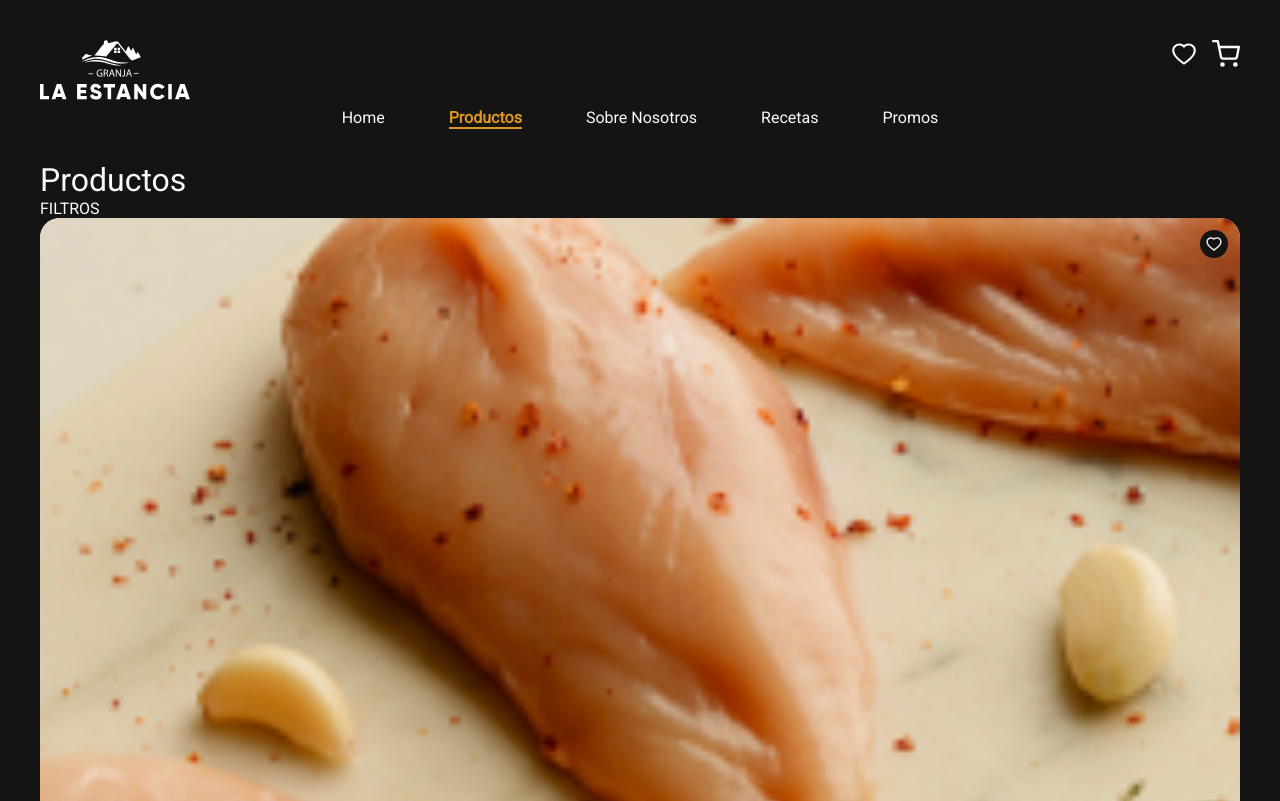
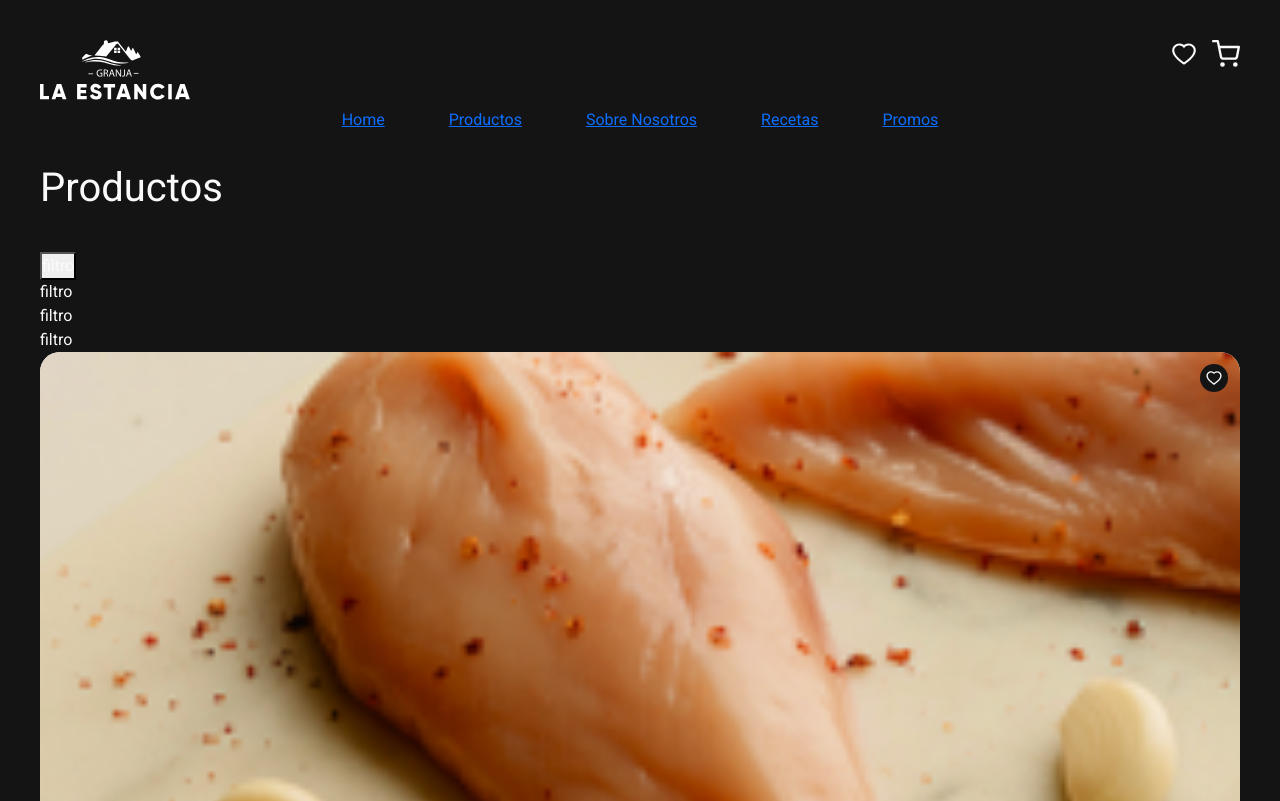
Before and after one commit to JoanMutti/la-estancia, a React (Vite) app: page /productos in a window 1280 px wide. Shown: the top 801 px of the page. Built offline with nearby package versions, Linux system fonts and the light colour scheme.

Commit message:
primer paso navbar productos, bootstrap

```diff
--- a/index.html
+++ b/index.html
@@ -9,5 +9,10 @@
   <body>
     <div id="root"></div>
     <script type="module" src="/src/main.jsx"></script>
+
+    <script src="https://cdn.jsdelivr.net/npm/@popperjs/core@2.10.2/dist/umd/popper.min.js" integrity="sha384-7+zCNj/IqJ95wo16oMtfsKbZ9ccEh31eOz1HGyDuCQ6wgnyJNSYdrPa03rtR1zdB" crossorigin="anonymous"></script>
+    <script src="https://cdn.jsdelivr.net/npm/bootstrap@5.1.3/dist/js/bootstrap.min.js" integrity="sha384-QJHtvGhmr9XOIpI6YVutG+2QOK9T+ZnN4kzFN1RtK3zEFEIsxhlmWl5/YESvpZ13" crossorigin="anonymous"></script>
+
+
   </body>
 </html>
--- a/package.json
+++ b/package.json
@@ -8,6 +8,7 @@
     "preview": "vite preview"
   },
   "dependencies": {
+    "bootstrap": "^5.1.3",
     "react": "^17.0.2",
     "react-dom": "^17.0.2",
     "react-icons": "^4.3.1",
--- a/src/App.css
+++ b/src/App.css
@@ -36,8 +36,8 @@
 .header-up-icon{
   cursor: pointer;
 }
-
-.active{
+/* Modifico el nombre de esta clase para que no se repita con Bootstrapt */
+.active1{
   color: rgba(219, 149, 32, 1);
   font-weight: 700;
   border-bottom: 2px solid rgba(219, 149, 32, 1);
--- a/src/App.jsx
+++ b/src/App.jsx
@@ -3,6 +3,7 @@ import './App.css'
 import Home from './pages/Home'
 import ProductsPage from './pages/ProductsPage'
 import OffersPage from './pages/OffersPage'
+import "bootstrap/dist/css/bootstrap.min.css";
 
 function App() {
   return (
--- a/src/assets/offersData.js
+++ b/src/assets/offersData.js
@@ -5,11 +5,11 @@ import soja from '../soja.png'
 import tapa from '../tapa.png'
 
 const offersData = [
-    {img: pechugas, name: 'Pechuga de Pollo', price: 600, offer: '1 Kilo', id: 'iddeprueba', stock: 60, description: 'Lorem ipsum dolor sit amet...', inOffer: true, type: "vegetariano"},
-    {img: soja, name: 'Milanesas de soja', price: 299, offer: '1 Kilo', id: 'iddeprueba2', stock: 40, description: 'Lorem ipsum dolor sit amet...', inOffer: true, type: "vegetariano"},
-    {img: tapa, name: 'Tapa de asado', price: 790, offer: '1 Kilo', id: 'iddeprueba3', stock: 20, description: 'Lorem ipsum dolor sit amet...', inOffer: true, type: "vegetariano"},
-    {img: alitas, name: 'Alitas de Pollo', price: 200, offer: '2 Kilos', id: 'iddeprueba4', stock: 0, description: 'Lorem ipsum dolor sit amet...', inOffer: false, type: "vegetariano"},
-    {img: bastones, name: 'Bastones de queso', price: 830, offer: '1 Kilo', id: 'iddeprueba5', stock: 25, description: 'Lorem ipsum dolor sit amet...', inOffer: false, type: "vegetariano"},
+    {img: pechugas, name: 'Pechuga de Pollo', price: 600, offer: '1 Kilo', id: 'iddeprueba', stock: 60, description: 'Lorem ipsum dolor sit amet...', inOffer: true, type: ["polleria", "productos"]},
+    {img: soja, name: 'Milanesas de soja', price: 299, offer: '1 Kilo', id: 'iddeprueba2', stock: 40, description: 'Lorem ipsum dolor sit amet...', inOffer: true, type: ["vegetariano", "congelados", "productos"]},
+    {img: tapa, name: 'Tapa de asado', price: 790, offer: '1 Kilo', id: 'iddeprueba3', stock: 20, description: 'Lorem ipsum dolor sit amet...', inOffer: true, type:[ "carniceria", "productos"]},
+    {img: alitas, name: 'Alitas de Pollo', price: 200, offer: '2 Kilos', id: 'iddeprueba4', stock: 0, description: 'Lorem ipsum dolor sit amet...', inOffer: false, type: ["polleria", "congelados", "productos"]},
+    {img: bastones, name: 'Bastones de queso', price: 830, offer: '1 Kilo', id: 'iddeprueba5', stock: 25, description: 'Lorem ipsum dolor sit amet...', inOffer: false, type: ["vegetariano", "congelados", "productos"]},
 ]
 
 export default offersData
--- a/src/components/productsComponents/PCardListContainer.jsx
+++ b/src/components/productsComponents/PCardListContainer.jsx
@@ -4,34 +4,12 @@ import ProductCardList from './ProductCardList'
 import offersData from '../../assets/offersData'
 const PCardListContainer = ({inOffers}) => {
 
-//Creo que esta mal hecho, igualmente habria que llamarlo desde fireBase
-    // const customFetch = (time, task) => {
-    //     return new Promise((resolve, reject) => {
-    //       setTimeout(() => {
-    //         if (true) {
-    //           resolve(task);
-    //         } else {
-    //           reject("Error");
-    //         }
-    //       }, time);
-    //     });
-    //   };
-
-    //   const [data, setData] = useState([])
-    //   let resolve = 0
-    //   useEffect(() => {
-    //     customFetch(resolve, offersData)
-    //       .then((result) => setData(result))
-    //       .catch((err) => console.log(err));
-    //   }, [resolve]);
-
-
-
+//Llamada de Firebase
 
   return (
     <div className=''>
-      <nav>FILTROS</nav>
-        <ProductCardList products={offersData} inOffers={inOffers}/>
+
+        <ProductCardList products={offersData} inOffers={inOffers} />
         {/* <ProductCardList products={data}/> */}
     </div>
   )
--- a/src/components/productsComponents/ProductCard.jsx
+++ b/src/components/productsComponents/ProductCard.jsx
@@ -20,7 +20,7 @@ const ProductCard = ({
   };
 
   return (
-    <div className="">
+    <div className="" >
       {/* no se si va la carga de productos aca */}
       {/* {product? ( */}
       <div className="card-container" id={id}>
--- a/src/components/productsComponents/ProductCardList.jsx
+++ b/src/components/productsComponents/ProductCardList.jsx
@@ -1,12 +1,33 @@
-import React from "react";
+import React, {useState} from "react";
 import ProductCard from "./ProductCard";
 
+
+// const foodType = [
+//   { address: '/productos', text: 'Ver todos', type:'productos'},
+//   { address: '/productos/carniceria', text: 'Carnicería', type:'carniceria'},
+//   { address: '/productos/polleria', text: 'Pollería', type:'polleria'},
+//   { address: '/productos/vegetariano', text: 'Vegetariano', type:'vegetariano'},
+//   { address: '/productos/congelados', text: 'Congelados', type:'congelados'},
+// ]
 const ProductCardList = ({ products, inOffers }) => {
+
+  const [type, setType] = useState('')
+
+var filter = [...products] //no sirve. el problema es de alcance
   return (
     <div className="">
       {products.length > 0 ? (
         inOffers === false ? (
-          products.map((product) => (
+          <>
+        <button onClick={()=> {setType("congelados"); filter = products.filter((p)=>p.type.includes(type))}}>filtro</button>
+        {/* //esto si registra la seleccion */}
+        <div>filtro</div>
+        <div>filtro</div>
+        <div>filtro</div>
+          {
+          // products.filter((type)=>(type.type.includes(types))).
+
+          filter.map((product) => (
             <ProductCard
             id={product.id}
             img={product.img}
@@ -16,7 +37,10 @@ const ProductCardList = ({ products, inOffers }) => {
             stock={product.stock}
             description={product.description}
             offer={product.offer}
-            />))
+            key={product.id}
+            />))}
+            </>
+
             ) : (
               products.filter((offerProduct) => offerProduct.inOffer == true)
               .map((product) => (
@@ -29,6 +53,7 @@ const ProductCardList = ({ products, inOffers }) => {
                 stock={product.stock}
                 description={product.description}
                 offer={product.offer}
+                key={product.id}
                 />))
             )
       ) : (
--- a/src/pages/ProductsPage.jsx
+++ b/src/pages/ProductsPage.jsx
@@ -8,6 +8,7 @@ const ProductsPage = () => {
     <div>
       <Header />
       <h1>Productos</h1>
+      <nav className="header-nav"></nav>
       <PCardListContainer inOffers={false} />
       <Footer />
     </div>
```
Also changed, not shown: 1 other file (tests, documents, lock files or other folders).
